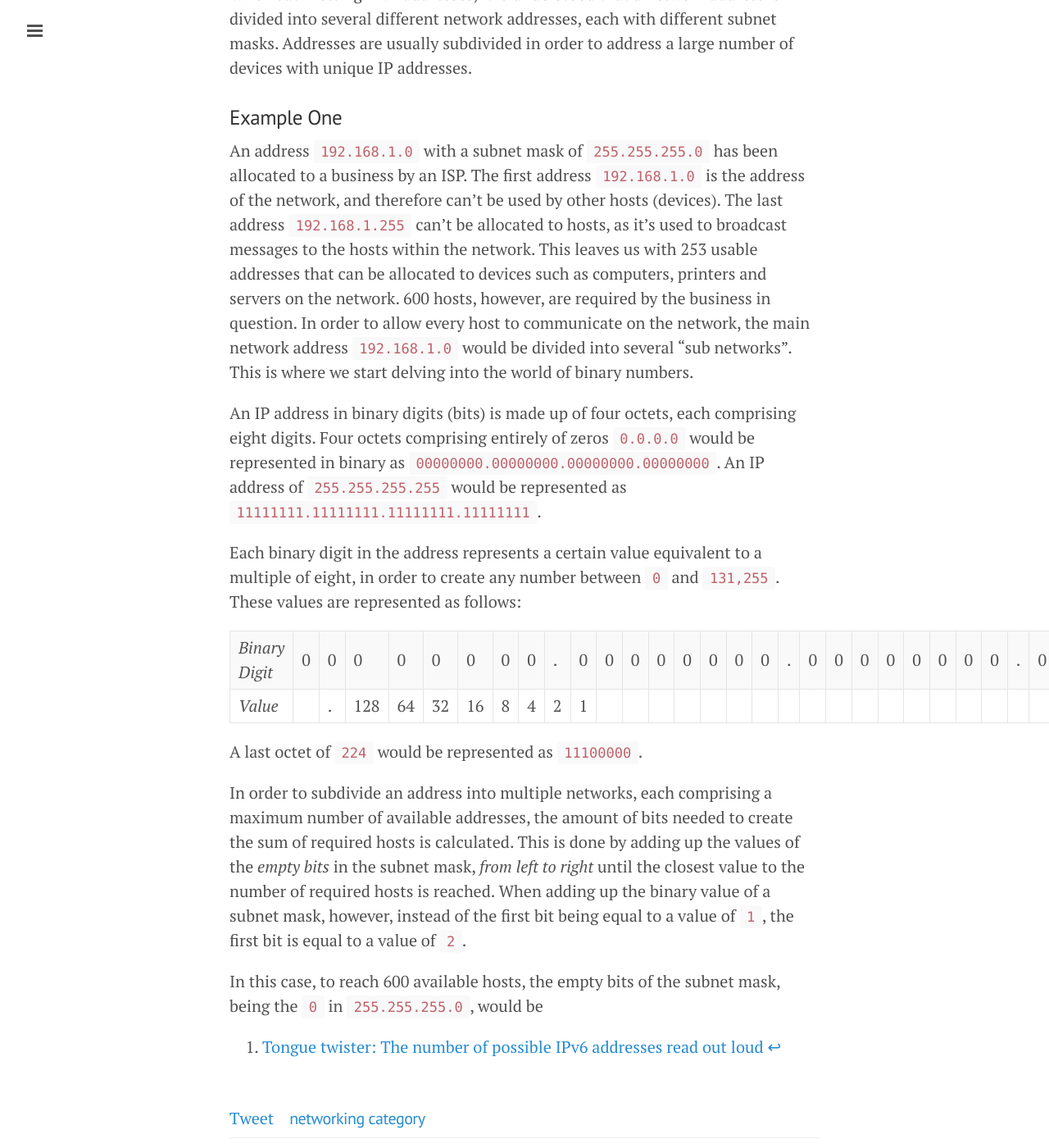
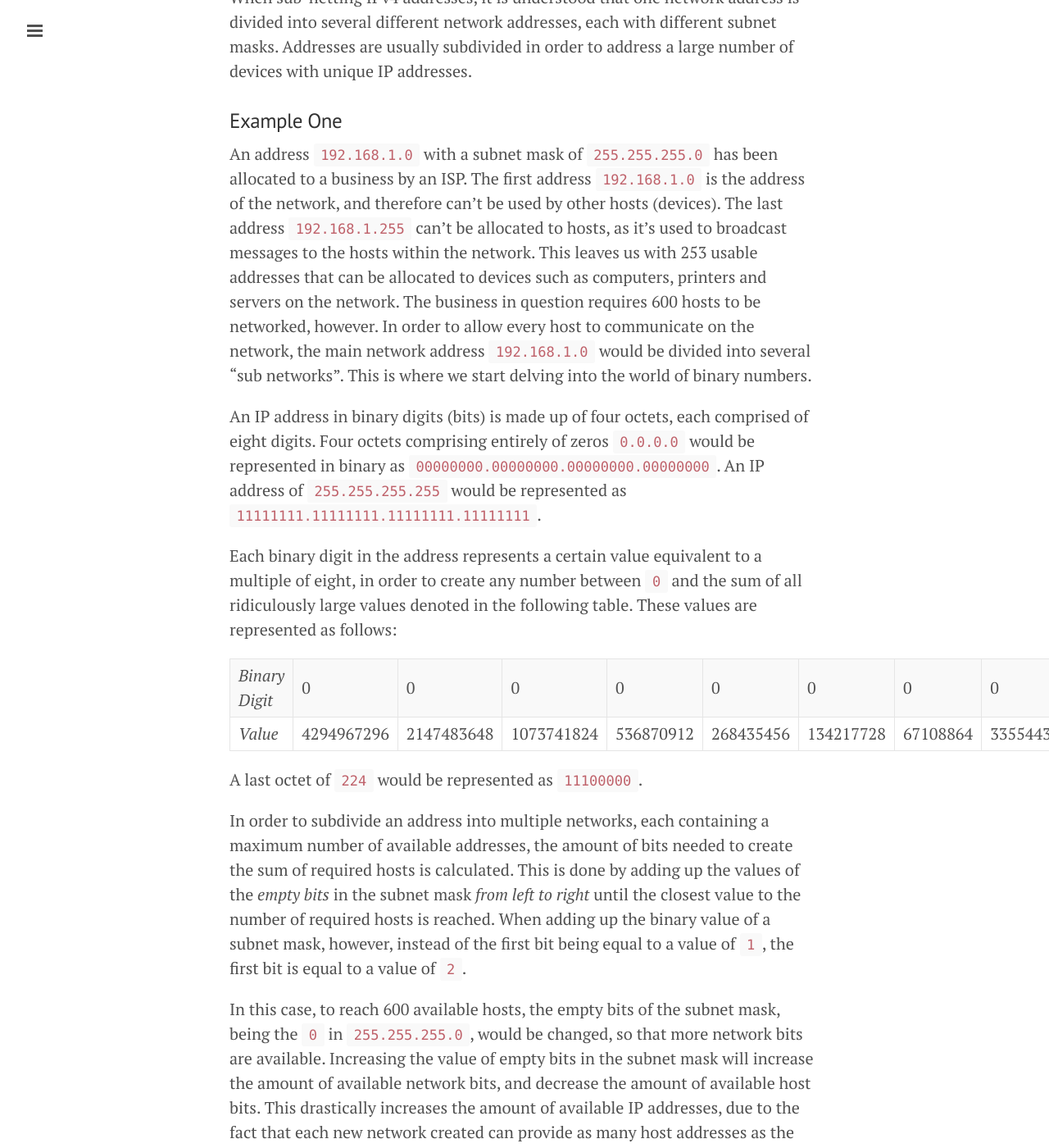
Before and after one commit to fpigerre/blog, a Jekyll site: the page built from _posts/2014-06-01-subdividing-ipv4-networks.md, in a window 1280 px wide and 1400 px high, scrolled down 2898 px. Shown: the whole window at 82% size. Built offline with Jekyll 4.4.1, drawn with Linux system fonts in a browser that asks for light colours; nearby versions of some CDN libraries; some web fonts are replaced; comment, search, counter and statistics services are not loaded; some of the changed text lies outside the part shown.

Commit message:
Finalise subnetting post
Finalise 2014-06-01-subdividing-ipv4-networks.md.

````diff
--- a/_posts/2014-06-01-subdividing-ipv4-networks.md
+++ b/_posts/2014-06-01-subdividing-ipv4-networks.md
@@ -2,10 +2,8 @@
 author: psgs
 layout: post
 excerpt: >
-  Using block-chains to transfer data securely and anonymously is quite an interesting idea.
-  Data could easily be traded, given, bought and sold anonymously, without others gaining access to the data.
-  A data block-chain system could even hook into the BitCoin protocol and execute
-  BitCoin transactions directly when transacting data for currency or vice versa.
+  As part of the Cisco CCNA curriculum, i've been studying how to set-up and correctly address networks using IP
+  addresses. This post explains the process of subdividing and manipulating IPv4 addresses.
 categories:
   - networking
 tags:
@@ -23,15 +21,15 @@
 
 Over the past few weeks, as part of the Cisco CCNA (Cisco Certified Network Associate) curriculum, i've been studying how to set-up and correctly address networks using IP (Internet Protocol) addresses.
 At the moment, two types of IP addresses are in use. IPv4 and IPv6. Most networks and devices at the moment are addressed with IPv4 addresses. These addresses are most often represented as a set of numerical digits, delimited by dot points, for example ```192.168.0.1```.
-It's quite likely that you may have seen similar addresses floating around your home; every device connected to the mainstream internet must have access to an IP address in order to send and receive traffic.
-IP addresses are usually allocated by the Internet Assigned Numbers Authority ([IANA](https://www.iana.org/)) and other organisations to Internet Service Providers (ISPs) for distribution, however, the amount of IPv4 addresses available for use have rapidly been decreasing, to the point that the Asia-Pacific Network Information Centre (APNIC) has run out of addresses to assign.
-This depletion of addresses has prompted the deployment of IPv6, a newer version of the IP protocol, that implements addresses over four times larger than IPv4 addresses. IPv4 however, is still the predominant standard used when addressing networked devices.
+It is quite likely that you may have seen similar addresses floating around your home; every device connected to a network must have access to an IP address in order to send and receive traffic.
+IP addresses are usually allocated by the Internet Assigned Numbers Authority ([IANA](https://www.iana.org/)) and other organisations, to Internet Service Providers (ISPs) for distribution, however, the amount of IPv4 addresses available for use have rapidly been decreasing, to the point that the Asia-Pacific Network Information Centre (APNIC) has run out of addresses to assign[^1].
+This depletion of addresses has prompted the deployment of IPv6, a newer version of the IP protocol that implements addresses four times larger than IPv4 addresses. IPv4 however, is still the predominant standard used when addressing networked devices.
 
 In order to address a large number of networked devices while only possessing a small block of allocated IP addresses, a process called *sub-netting* can be used. "Sub-netting an IP address" is essentially an abbreviated way of saying "Sub-dividing an IPv4 address".
 
 > Sub-netting an IPv4 address is the process of breaking down a 'chunk' of IPv4 addresses into a larger amount of smaller "chunks", through the use of a *subnet mask*.
 
-When using IPv6, sub-netting isn't required, simply because of the gigantic amount of IPv6 addresses available for use[^1].
+When using IPv6, sub-netting isn't required, simply because of the gigantic amount of IPv6 addresses available for use[^2].
 You may have noticed when dealing with IPv4 addresses, for example, when configuring a shiny new home router or examining your computer's IP configuration, that IPv4 addresses are often coupled with "subnet masks". Subnet masks most often look similar to the following: ```255.255.255.0```.
 Subnet masks are used to determine which particular network or sub-network an IP address resides in. This is done by using the subnet mask to separate "host bits" from "network bits" in an IP address.
 
@@ -59,42 +57,43 @@
 
 Classes A to C (publicly used address classes) each utilise a default subnet mask. This subnet mask is changed during the process of sub-netting, in order to allow host bits to become network bits and vice versa.
 
-Class | Subnet Mask
+Class | Default Subnet Mask
 ------|--------------
 A | 255.0.0.0
 B | 255.255.0.0
 C | 255.255.255.0
 
-Any bits in an IP address that correspond to a non-null value in a subnet mask are regarded as network bits. For example, in the following class A address ```12.182.43.6```, with the following subnet mask ```255.0.0.0```, the value of 12 (in binary digits) would be regarded as network bits (bits indicating the network on which the IP address would reside).
+Any bits in an IP address that correspond to a non-null value when compared with a subnet mask are regarded as network bits. For example, in the following class A address ```12.182.43.6```, with the following subnet mask ```255.0.0.0```, the value of 12 (in binary digits) would be regarded as network bits (bits indicating the network on which the IP address would reside).
 If the subnet mask was 255.252.0.0, the end result would change however.
-*It is important to note that a subnet mask can only comprise of continuous values; for example, a subnet mask of ```255.255.234.0``` or ```255.255.255.167``` would be valid, however, subnet masks of ```255.0.255.0``` or ```255.183.255.0``` wouldn't.*
+*It is important to note that a valid subnet mask can only comprise of continuous values; for example, a subnet mask of ```255.255.234.0``` or ```255.255.255.167``` would be valid, however, subnet masks of ```255.0.255.0``` or ```255.183.255.0``` would not.*
 
 ---
 
-When sub-netting IPv4 addresses, it is understood that a network address is divided into several different network addresses, each with different subnet masks.
+When sub-netting IPv4 addresses, it is understood that one network address is divided into several different network addresses, each with different subnet masks.
 Addresses are usually subdivided in order to address a large number of devices with unique IP addresses.
 
 ### Example One
 
 An address ```192.168.1.0``` with a subnet mask of ```255.255.255.0``` has been allocated to a business by an ISP.
 The first address ```192.168.1.0``` is the address of the network, and therefore can't be used by other hosts (devices). The last address ```192.168.1.255``` can't be allocated to hosts, as it's used to broadcast messages to the hosts within the network. This leaves us with 253 usable addresses that can be allocated to devices such as computers, printers and servers on the network.
-600 hosts, however, are required by the business in question. In order to allow every host to communicate on the network, the main network address ```192.168.1.0``` would be divided into several "sub networks".
+The business in question requires 600 hosts to be networked, however. In order to allow every host to communicate on the network, the main network address ```192.168.1.0``` would be divided into several "sub networks".
 This is where we start delving into the world of binary numbers.
 
-An IP address in binary digits (bits) is made up of four octets, each comprising eight digits. Four octets comprising entirely of zeros ```0.0.0.0``` would be represented in binary as ```00000000.00000000.00000000.00000000```.
+An IP address in binary digits (bits) is made up of four octets, each comprised of eight digits. Four octets comprising entirely of zeros ```0.0.0.0``` would be represented in binary as ```00000000.00000000.00000000.00000000```.
 An IP address of ```255.255.255.255``` would be represented as ```11111111.11111111.11111111.11111111```.
 
-Each binary digit in the address represents a certain value equivalent to a multiple of eight, in order to create any number between ```0``` and ```131,255```.
+Each binary digit in the address represents a certain value equivalent to a multiple of eight, in order to create any number between ```0``` and the sum of all ridiculously large values denoted in the following table.
 These values are represented as follows:
 
 *Binary Digit* | 0 | 0 | 0 | 0 | 0 | 0 | 0 | 0 | . | 0 | 0 | 0 | 0 | 0 | 0 | 0 | 0 | . | 0 | 0 | 0 | 0 | 0 | 0 | 0 | 0 | . | 0 | 0 | 0 | 0 | 0 | 0 | 0 | 0 |
-*Value*  |                                                                                                             | . | 128 | 64 | 32 | 16 | 8 | 4 | 2 | 1 |
+*Value*  | 4294967296 | 2147483648 | 1073741824 | 536870912 | 268435456 | 134217728 | 67108864 | 33554432 | . | 16777216 | 8388608 | 4194304 | 2097152 | 1048576 | 524288 | 262144 | 131072 | . | 65536 | 32768 | 16384 | 8192 | 4096 | 2048 | 1024 | 512 | . | 256 | 128 | 64 | 32 | 16 | 8 | 4 | 2 |
 
 A last octet of ```224``` would be represented as ```11100000```.
 
-In order to subdivide an address into multiple networks, each comprising a maximum number of available addresses, the amount of bits needed to create the sum of required hosts is calculated. This is done by adding up the values of the *empty bits* in the subnet mask, *from left to right* until the closest value to the number of required hosts is reached.
+In order to subdivide an address into multiple networks, each containing a maximum number of available addresses, the amount of bits needed to create the sum of required hosts is calculated. This is done by adding up the values of the *empty bits* in the subnet mask *from left to right* until the closest value to the number of required hosts is reached.
 When adding up the binary value of a subnet mask, however, instead of the first bit being equal to a value of ```1```, the first bit is equal to a value of ```2```.
 
-In this case, to reach 600 available hosts, the empty bits of the subnet mask, being the ```0``` in ```255.255.255.0```, would be
+In this case, to reach 600 available hosts, the empty bits of the subnet mask, being the ```0``` in ```255.255.255.0```, would be changed, so that more network bits are available. Increasing the value of empty bits in the subnet mask will increase the amount of available network bits, and decrease the amount of available host bits. This drastically increases the amount of available IP addresses, due to the fact that each new network created can provide as many host addresses as the available host bits, in decimal notation, excluding two addresses, one to be used as an address identifying the network, and another for broadcasting data to all hosts on the network.
 
-[^1]: [Tongue twister: The number of possible IPv6 addresses read out loud](http://royal.pingdom.com/2009/05/26/the-number-of-possible-ipv6-addresses-read-out-loud/)
+[^1]: Perhaps the depletion of APNIC addresses is related to the growing population of internet users in rapidly developing economies such as China. [Internet Live Stats](http://www.internetlivestats.com/internet-users/)
+[^2]: [Tongue twister: The number of possible IPv6 addresses read out loud](http://royal.pingdom.com/2009/05/26/the-number-of-possible-ipv6-addresses-read-out-loud/)
````
Also changed, not shown: other parts of _posts/2014-06-01-subdividing-ipv4-networks.md (+2 -2 lines).
